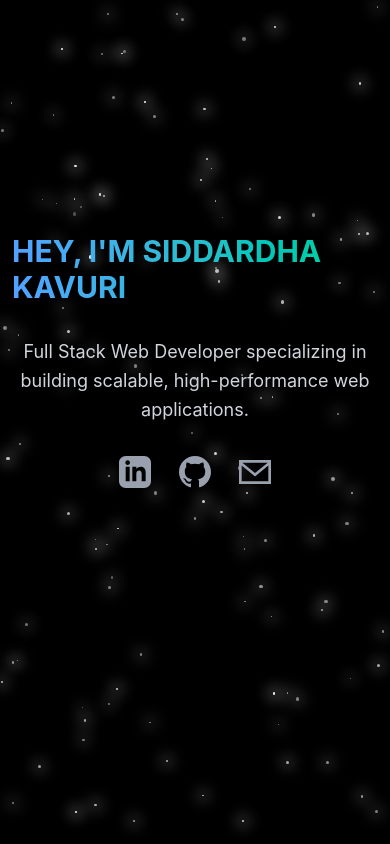
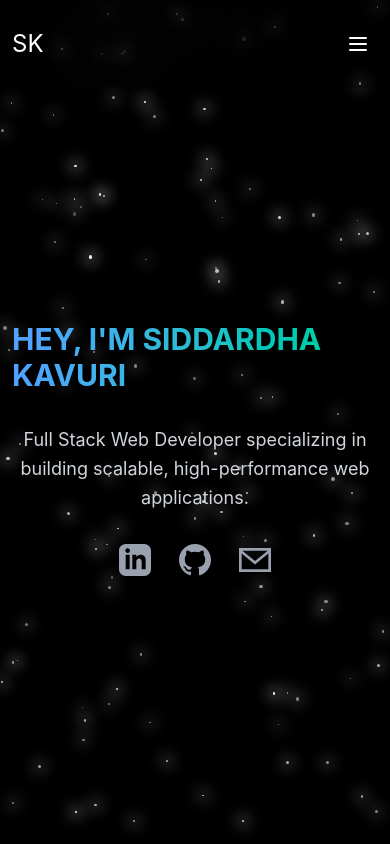
Before and after one commit to siddardhakavuri/Portfolio, a React (Vite) app: page / in a window 390 px wide. Shown: the top 844 px of the page. Built offline with nearby package versions, Linux system fonts and the light colour scheme.

Commit message:
Hamburger menu on small screens

```diff
--- a/src/components/Navbar.tsx
+++ b/src/components/Navbar.tsx
@@ -1,21 +1,111 @@
+import { useState } from "react";
+
 const Navbar = () => {
+  const [isOpen, setIsOpen] = useState(false);
+
+  const toggleMenu = () => setIsOpen(!isOpen);
+
   return (
-    <nav className="text-white hidden md:flex justify-between sticky top-0 z-50 px-3 py-6">
+    <nav className="text-white flex justify-between items-center sticky top-0 z-50 px-3 py-6">
       <div className="absolute inset-0 -z-10 backdrop-blur-2xl mask-[linear-gradient(to_right,transparent_0.01rem,black_1rem,black_calc(100%-2%),transparent_100%)] pointer-events-none" />
-      <a href="#" className="text-2xl ">
+
+      {/* Logo */}
+      <a href="#" className="text-2xl z-50">
         SK
       </a>
-      <div className="flex text-xl items-center overflow-auto">
-        <a href="#" className="pl-6">
+
+      {/* Desktop Menu */}
+      <div className="hidden md:flex text-xl items-center overflow-auto">
+        <a href="#" className="pl-6 hover:text-gray-300 transition-colors">
           About
         </a>
-        <a href="#experience" className="pl-6">
+        <a
+          href="#experience"
+          className="pl-6 hover:text-gray-300 transition-colors"
+        >
           Experience
         </a>
-        <a href="#projects" className="pl-6">
+        <a
+          href="#projects"
+          className="pl-6 hover:text-gray-300 transition-colors"
+        >
           Projects
         </a>
-        <a href="#contact" className="pl-6">
+        <a
+          href="#contact"
+          className="pl-6 hover:text-gray-300 transition-colors"
+        >
+          Contact
+        </a>
+      </div>
+
+      {/* Mobile Hamburger Button */}
+      <button
+        className="md:hidden z-50 p-2 focus:outline-none"
+        onClick={toggleMenu}
+        aria-label="Toggle Menu"
+      >
+        {isOpen ? (
+          <svg
+            className="w-6 h-6"
+            fill="none"
+            stroke="currentColor"
+            viewBox="0 0 24 24"
+          >
+            <path
+              strokeLinecap="round"
+              strokeLinejoin="round"
+              strokeWidth={2}
+              d="M6 18L18 6M6 6l12 12"
+            />
+          </svg>
+        ) : (
+          <svg
+            className="w-6 h-6"
+            fill="none"
+            stroke="currentColor"
+            viewBox="0 0 24 24"
+          >
+            <path
+              strokeLinecap="round"
+              strokeLinejoin="round"
+              strokeWidth={2}
+              d="M4 6h16M4 12h16M4 18h16"
+            />
+          </svg>
+        )}
+      </button>
+
+      {/* Mobile Menu Overlay */}
+      <div
+        className={`fixed inset-0 bg-black/95 backdrop-blur-md z-40 transition-transform duration-300 ease-in-out flex flex-col items-center justify-center space-y-8 text-2xl ${isOpen ? "translate-x-0" : "translate-x-full"} md:hidden`}
+      >
+        <a
+          href="#"
+          onClick={toggleMenu}
+          className="hover:text-gray-300 transition-colors"
+        >
+          About
+        </a>
+        <a
+          href="#experience"
+          onClick={toggleMenu}
+          className="hover:text-gray-300 transition-colors"
+        >
+          Experience
+        </a>
+        <a
+          href="#projects"
+          onClick={toggleMenu}
+          className="hover:text-gray-300 transition-colors"
+        >
+          Projects
+        </a>
+        <a
+          href="#contact"
+          onClick={toggleMenu}
+          className="hover:text-gray-300 transition-colors"
+        >
           Contact
         </a>
       </div>
```
